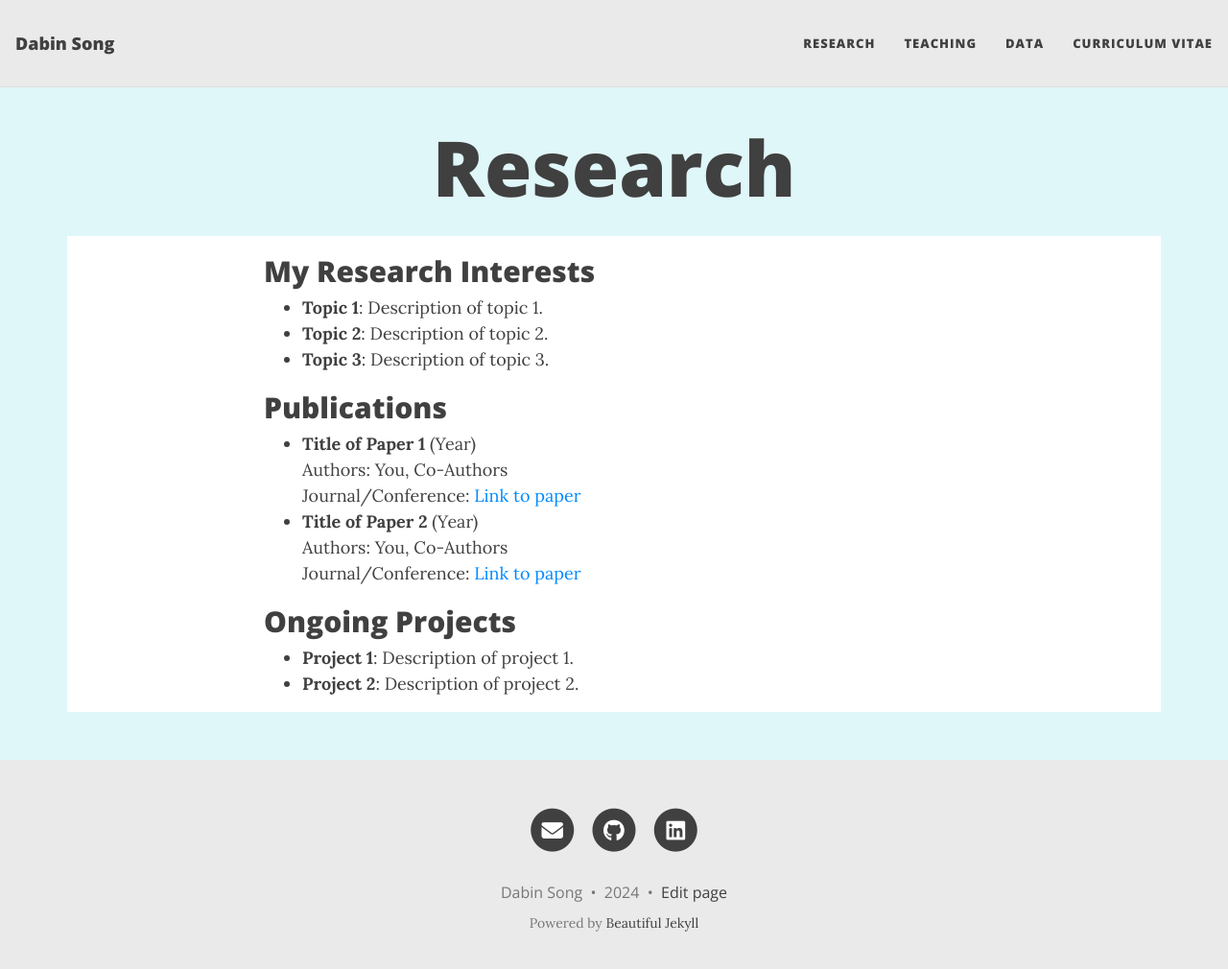
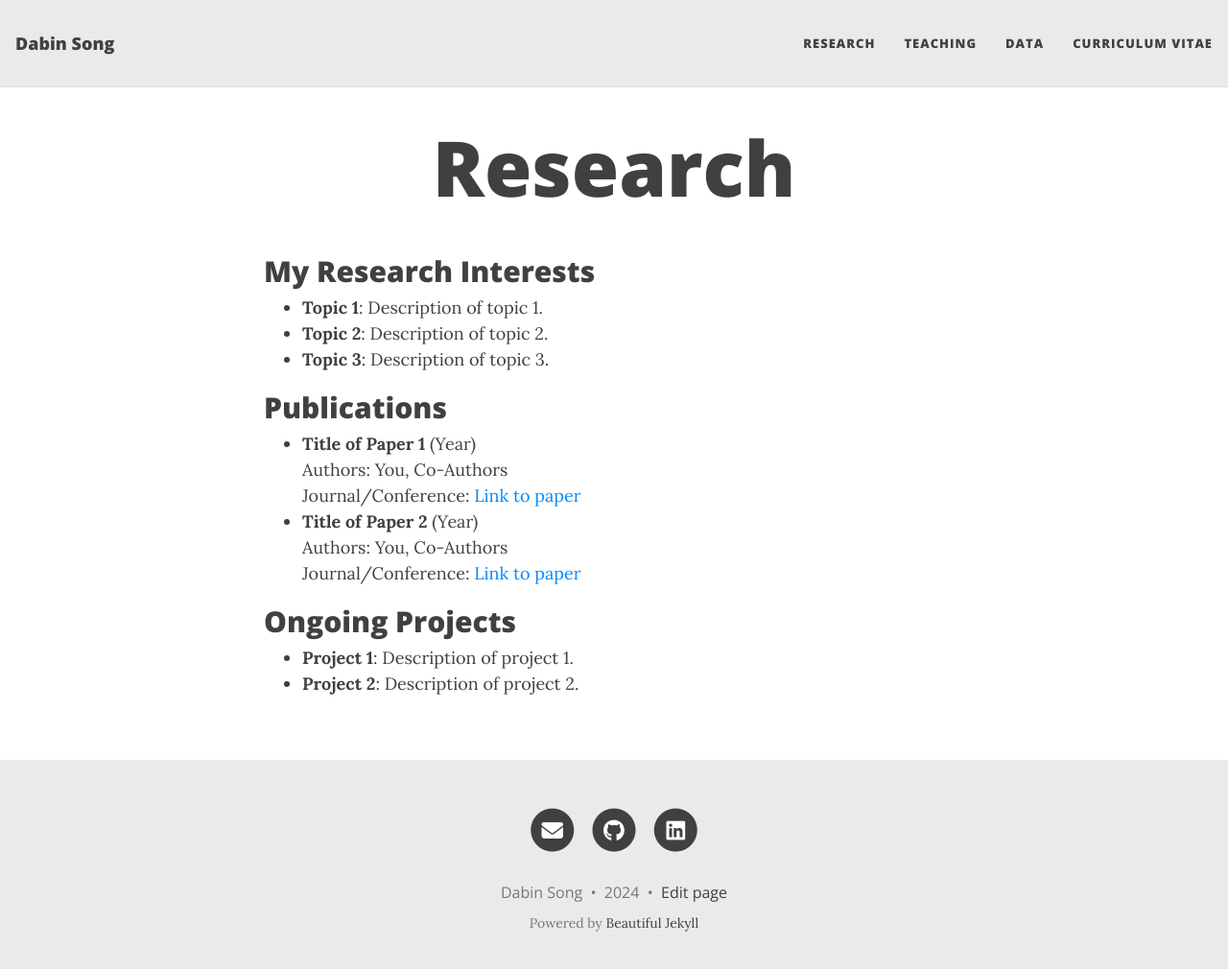
Before and after one commit to dabinsong/dabinsong.github.io, a Jekyll site: the page built from research.md, in a window 1280 px wide and 1023 px high. Shown: the top 1010 px of the window at 96% size. Built offline with Jekyll 4.4.1, drawn with Linux system fonts in a browser that asks for light colours.

Commit message:
Update beautifuljekyll.css

```diff
--- a/assets/css/beautifuljekyll.css
+++ b/assets/css/beautifuljekyll.css
@@ -21,7 +21,7 @@ layout: null
   /* common CSS variables */
   --body-font: 'Lora', 'Times New Roman', serif;
   --header-font: 'Open Sans', 'Helvetica Neue', Helvetica, Arial, sans-serif;
-  --mid-col: #808080;
+  --mid-col: #e0f7fa;
 }
 
 /* --- General --- */
@@ -35,7 +35,7 @@ body {
   font-size: 1.125rem;
   color: var(--text-col);
   position: relative;
-  background-color: #e0f7fa; /* 상단과 하단 배경색 */
+  background-color: #ffffff; /* 상단과 하단 배경색 */
   overflow-wrap: break-word;
   min-height: 100vh;
   display: flex;
@@ -43,9 +43,6 @@ body {
 }
 body > main {
   flex: 1;
-  background-color: #ffffff; /* 중앙 콘텐츠 배경색 */
-  margin: 0 auto; /* 중앙 정렬 */
-  width: 100%; /* 콘텐츠가 화면 너비를 채우도록 */
 }
 p {
   line-height: 1.5;
```
